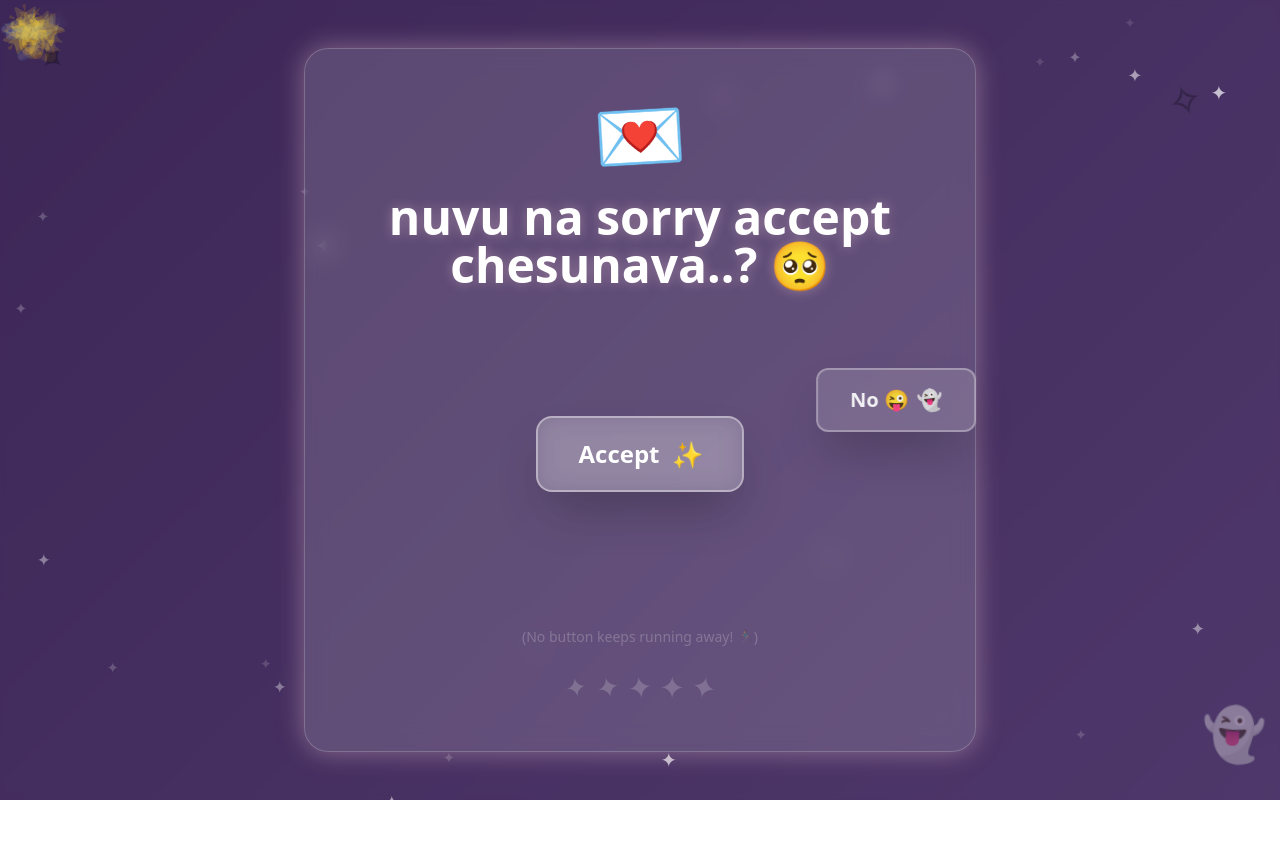
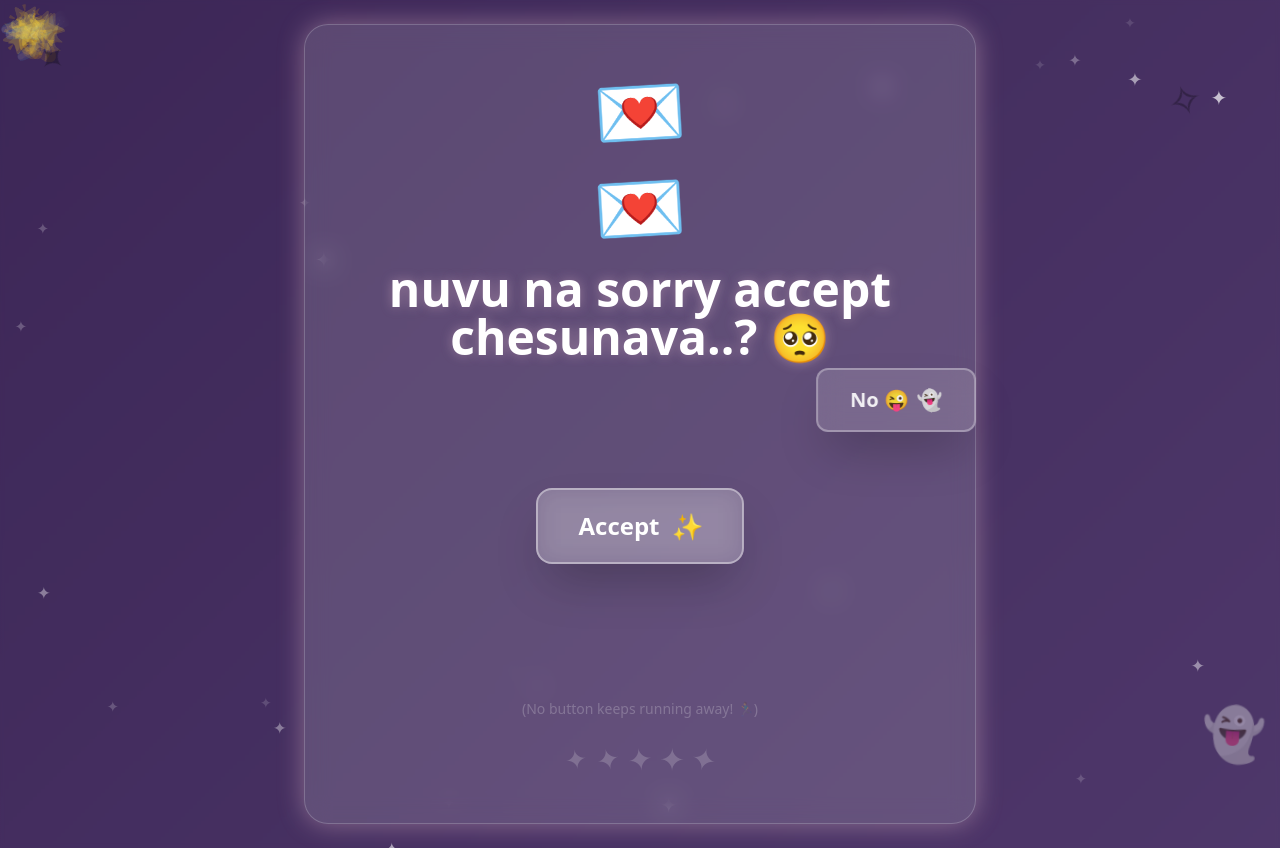
Before and after one commit to jobboad93/project, a React (Vite) app in the folder frontend/: page /forgive in a window 1280 px wide. Before the commit the page ends 800 px from the top, so only its background shows below. Built offline with nearby package versions, Linux system fonts and the light colour scheme.

Commit message:
Update Forgive.jsx

```diff
--- a/frontend/src/pages/Forgive.jsx
+++ b/frontend/src/pages/Forgive.jsx
@@ -186,6 +186,17 @@ function Forgive() {
               className="bg-white/15 backdrop-blur-md rounded-3xl shadow-2xl p-8 md:p-12 text-center border border-white/20 animate-pulse-glow"
             >
               {/* Icon */}
+              {/* Icon */}
+              <motion.div
+                animate={{
+                  scale: [1, 1.2, 1],
+                  rotate: [0, 10, -10, 0]
+                }}
+                transition={{ duration: 3, repeat: Infinity }}
+                className="text-7xl mb-6"
+              >
+                💌
+              </motion.div>
               <motion.div
                 animate={{
                   scale: [1, 1.2, 1],
```
